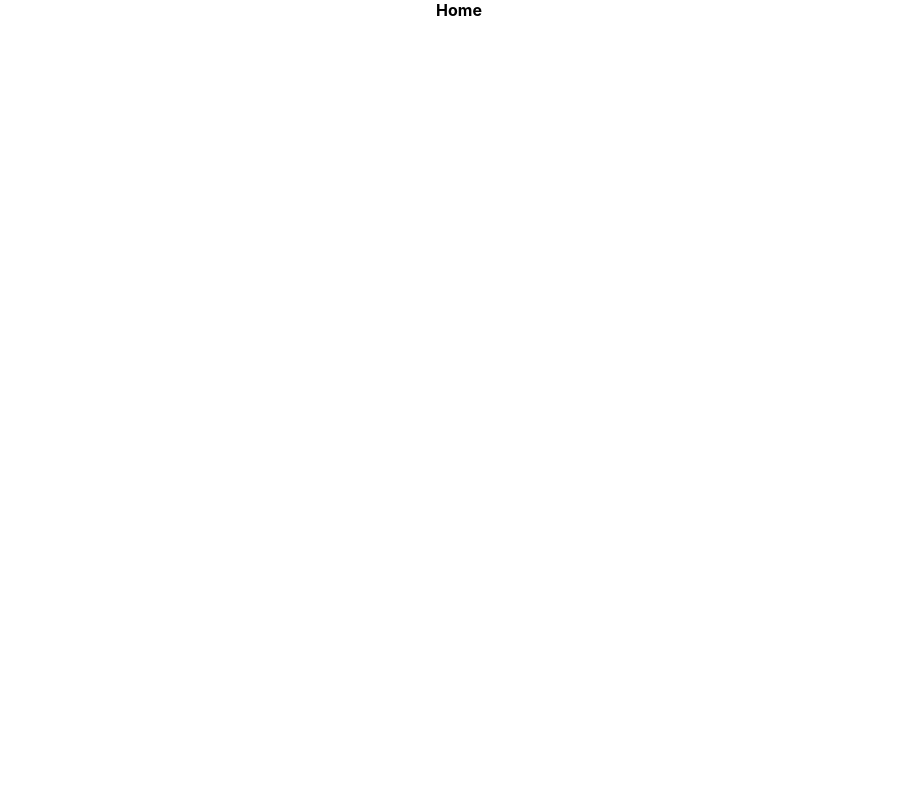
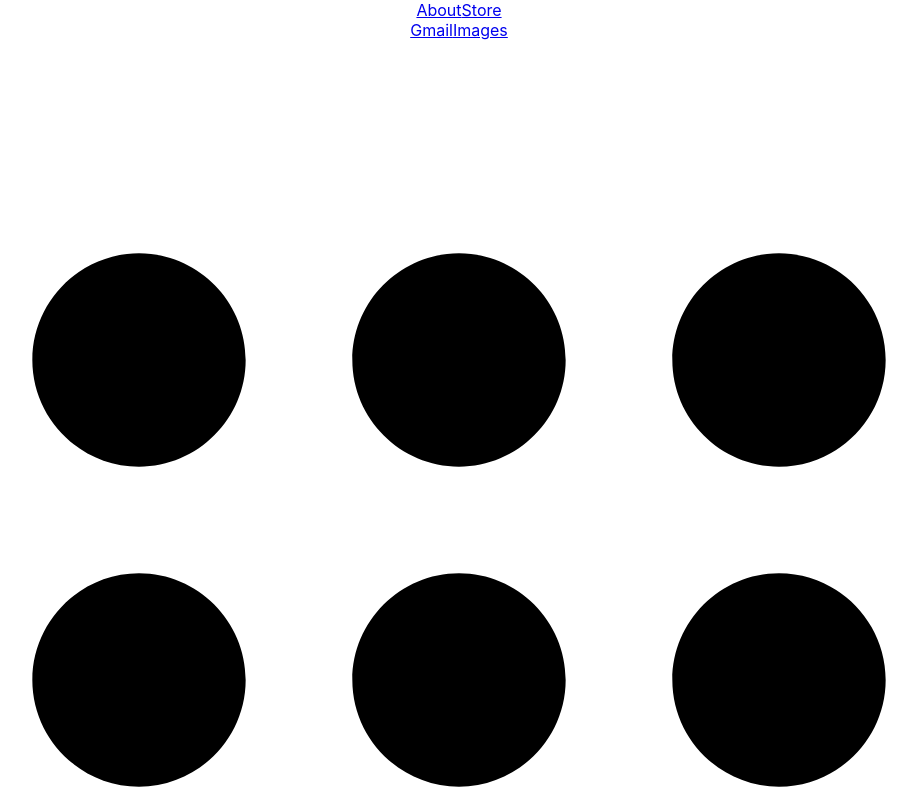
Before and after one commit to JoacoMaurtua/Google-search-simulator, a React (Create React App) app in the folder google-search-simulator/: page / in a window 1280 px wide. Shown: the top 800 px of the page, without its empty margins (181-1098 px from the left). Built offline with nearby package versions, Linux system fonts and the light colour scheme.

Commit message:
use the links from react-router-dom and import the svg icon

```diff
--- a/google-search-simulator/src/App.js
+++ b/google-search-simulator/src/App.js
@@ -6,8 +6,8 @@ import NavBar from './components/NavBar';
 function App() {
   return (
     <div className="App">
+      <NavBar/>
       <Home/>
-      <NavBar/>
 
     </div>
   );
--- a/google-search-simulator/src/components/Home.jsx
+++ b/google-search-simulator/src/components/Home.jsx
@@ -5,7 +5,7 @@ const Container = styled.div`
   display: flex;
   flex-direction: column;
   font-weight: bold;
-`
+`;
 
 export default function Home() {
   return (
--- a/google-search-simulator/src/components/NavBar.jsx
+++ b/google-search-simulator/src/components/NavBar.jsx
@@ -1,10 +1,36 @@
 import React from 'react';
 import styled from 'styled-components';
+import {Link} from 'react-router-dom';
+
+const Nav = styled.nav``
+const LeftLinks = styled.div``
+const RightLinks = styled.div``
+const NavLinks = styled(Link)``
 
 export default function NavBar() {
   return (
-    <div>
+    <Nav>
+      <LeftLinks>
+        <NavLinks to="/about">About</NavLinks>
+        <NavLinks to="/store">Store</NavLinks>
+      </LeftLinks>
+      <RightLinks>
+        <NavLinks to="/gmail">Gmail</NavLinks>
+        <NavLinks to="/images">Images</NavLinks>
+        <NavLinks to ="/">
+            <svg focusable='false' viewBox='0 0 24 24'>
+                <path d='M6,8c1.1,0 2,-0.9 2,-2s-0.9,-2 -2,-2 -2,0.9 -2,2 0.9,2 2
+                ,2zM12,20c1.1,0 2,-0.9 2,-2s-0.9,-2 -2,-2 -2,0.9 -2,2 0.9,2 2,2zM6,
+                20c1.1,0 2,-0.9 2,-2s-0.9,-2 -2,-2 -2,0.9 -2,2 0.9,2 2,2zM6,14c1.1,0 2,
+                -0.9 2,-2s-0.9,-2 -2,-2 -2,0.9 -2,2 0.9,2 2,2zM12,14c1.1,0 2,-0.9 2,
+                -2s-0.9,-2 -2,-2 -2,0.9 -2,2 0.9,2 2,2zM16,6c0,1.1 0.9,2 2,2s2,-0.9 2,
+                -2 -0.9,-2 -2,-2 -2,0.9 -2,2zM12,8c1.1,0 2,-0.9 2,-2s-0.9,-2 -2,-2 -2,
+                0.9 -2,2 0.9,2 2,2zM18,14c1.1,0 2,-0.9 2,-2s-0.9,-2 -2,-2 -2,0.9 -2,
+                2 0.9,2 2,2zM18,20c1.1,0 2,-0.9 2,-2s-0.9,-2 -2,-2 -2,0.9 -2,2 0.9,2 2,2z'/>
+            </svg>
+        </NavLinks>
+      </RightLinks>
 
-    </div>
+    </Nav>
   )
 }
--- a/google-search-simulator/src/index.js
+++ b/google-search-simulator/src/index.js
@@ -3,10 +3,13 @@ import ReactDOM from 'react-dom';
 import './index.css';
 import App from './App';
 import reportWebVitals from './reportWebVitals';
+import {BrowserRouter as Router} from 'react-router-dom';
 
 ReactDOM.render(
   <React.StrictMode>
-    <App />
+    <Router>
+      <App/>
+    </Router>
   </React.StrictMode>,
   document.getElementById('root')
 );
```
